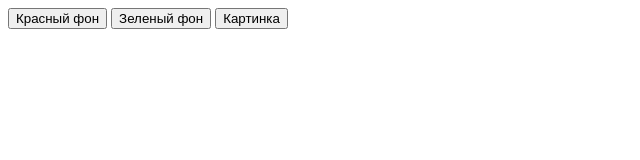
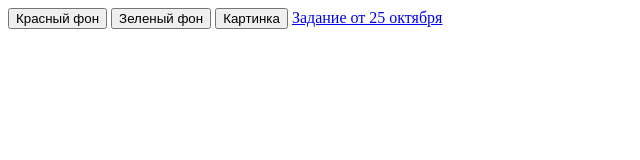
Before and after one commit to cooldude1999c/cooldude1999c.github.io, a plain HTML site: page index5.html in a window 1280 px wide. Shown: the whole page, without its empty margins (0-640 px from the left). Drawn offline with Linux system fonts and the light colour scheme.

Commit message:
Add files via upload

```diff
--- a/index5.html
+++ b/index5.html
@@ -24,3 +24,4 @@
     }
 </script>
 </html>
+<a href="25oct24.html"> Задание от 25 октября</a>
```
Also changed, not shown: p1.jpg (added), 1 other file.
